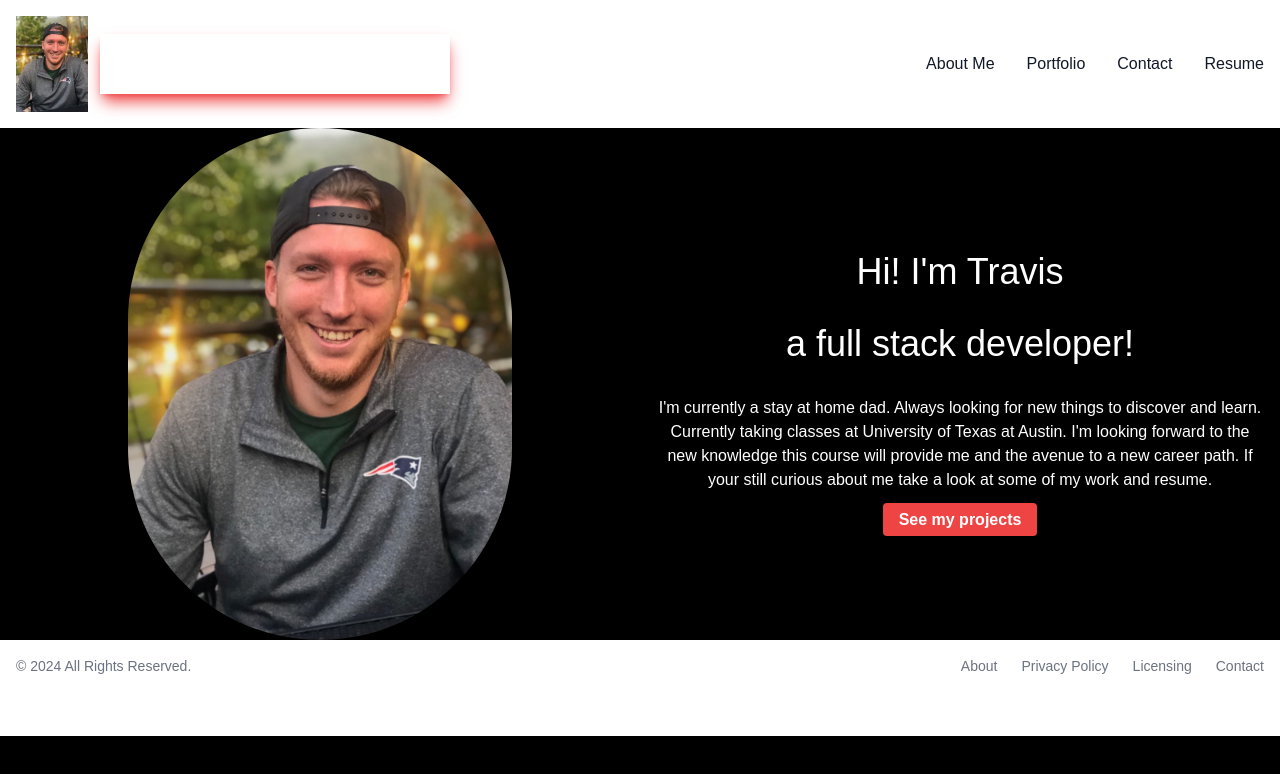
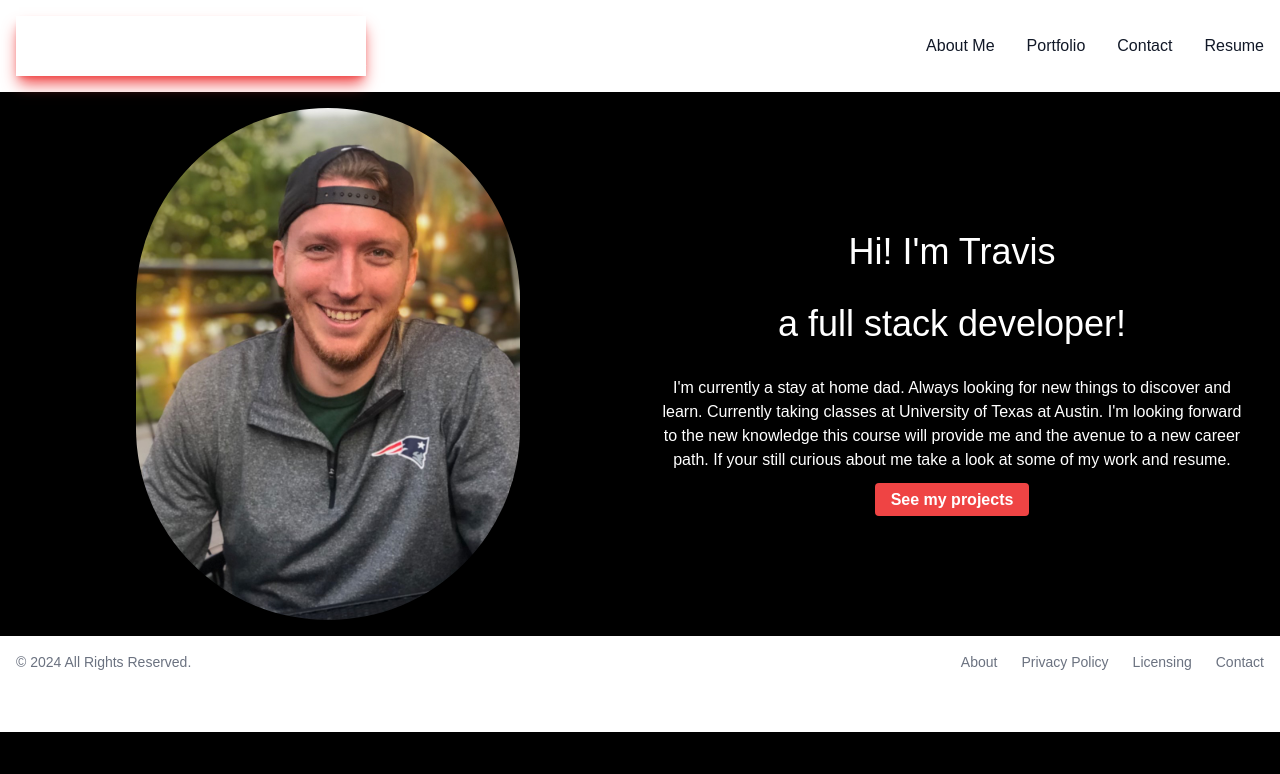
Before and after one commit to TravisJBlack/React-Portfolio, a React (Vite) app in the folder Travis-Portfolio/: page / in a window 1280 px wide. Shown: the top 774 px of the page. Built offline with nearby package versions, Linux system fonts and the light colour scheme.

Commit message:
removed photo on header

```diff
--- a/Travis-Portfolio/src/components/Header.jsx
+++ b/Travis-Portfolio/src/components/Header.jsx
@@ -1,7 +1,7 @@
 import { useState } from 'react';
 import { Link } from 'react-router-dom';
 
-import portfolioPicture from '../../public/images/portfolioImage.jpeg'
+
 export const Header = () => {
   const [openNav, setOpenNav] = useState('hidden');
 
@@ -18,9 +18,8 @@ export const Header = () => {
 
       <nav className=" top-0 z-50 bg-white border-gray-200 dark:bg-black w-full">
         <div className="flex flex-wrap items-center justify-between mx-auto p-4">
-          <div className="flex items-center space-x-3 rtl:space-x-reverse">
-            <img src= {portfolioPicture} className="h-24" alt="Picuture of Travis Black" />
-            <span className="shadow-lg  shadow-red-500 self-center text-6xl font-semibold whitespace-nowrap text-white dark:text-white">Travis Black</span>
+          <div className="flex flex-wrap items-center space-x-3 rtl:space-x-reverse">
+            <span className="shadow-lg  shadow-red-500 self-center text-5xl lg:text-6xl  font-semibold whitespace-nowrap text-white dark:text-white">Travis Black</span>
           </div>
           <button data-collapse-toggle="navbar-default" type="button" onClick={() => toggleNav()} className="inline-flex items-center p-2 w-10 h-10 justify-center text-sm text-gray-500 rounded-lg md:hidden hover:bg-gray-100 focus:outline-none focus:ring-2 focus:ring-gray-200 dark:text-gray-400 dark:hover:bg-gray-700 dark:focus:ring-gray-600" aria-controls="navbar-default" aria-expanded="false">
             <span className="sr-only">Open main menu</span>
@@ -34,6 +33,7 @@ export const Header = () => {
               <li>
                 <Link
                   to='/'
+                  onClick={() => toggleNav()}
                   className="block py-2 px-3 text-gray-900 rounded hover:bg-gray-100 md:hover:bg-transparent md:border-0 md:hover:text-red-700 md:p-0 dark:text-white md:dark:hover:text-red-500 dark:hover:bg-gray-700 dark:hover:text-white md:dark:hover:bg-transparent">
                   About Me
                 </Link>
@@ -41,6 +41,7 @@ export const Header = () => {
               <li>
                 <Link
                   to="/Portfolio"
+                  onClick={() => toggleNav()}
                   className="block py-2 px-3 text-gray-900 rounded hover:bg-gray-100 md:hover:bg-transparent md:border-0 md:hover:text-red-700 md:p-0 dark:text-white md:dark:hover:text-red-500 dark:hover:bg-gray-700 dark:hover:text-white md:dark:hover:bg-transparent">
                   Portfolio
                 </Link>
@@ -48,6 +49,7 @@ export const Header = () => {
               <li>
                 <Link
                   to='/Contact'
+                  onClick={() => toggleNav()}
                   className="block py-2 px-3 text-gray-900 rounded hover:bg-gray-100 md:hover:bg-transparent md:border-0 md:hover:text-red-700 md:p-0 dark:text-white md:dark:hover:text-red-500 dark:hover:bg-gray-700 dark:hover:text-white md:dark:hover:bg-transparent">
                   Contact
                 </Link>
@@ -55,6 +57,7 @@ export const Header = () => {
               <li>
                 <Link
                   to='/Resume'
+                  onClick={() => toggleNav()}
                   className="block py-2 px-3 text-gray-900 rounded hover:bg-gray-100 md:hover:bg-transparent md:border-0 md:hover:text-red-700 md:p-0 dark:text-white md:dark:hover:text-red-500 dark:hover:bg-gray-700 dark:hover:text-white md:dark:hover:bg-transparent">
                   Resume
                 </Link>
--- a/Travis-Portfolio/src/pages/AboutMe.jsx
+++ b/Travis-Portfolio/src/pages/AboutMe.jsx
@@ -4,7 +4,7 @@ import portfolioImg from '../../public/images/portfolioImage.jpeg'
 export default function AboutMe() {
     return (
         <div className={'bg-black text-white text-center'}>
-            <div className="flex items-center ">
+            <div className="flex items-center m-4">
             <div className='flex justify-center items-center w-1/2'>
                 <img className='rounded-full w-96'src={portfolioImg}></img>
             </div>
```
